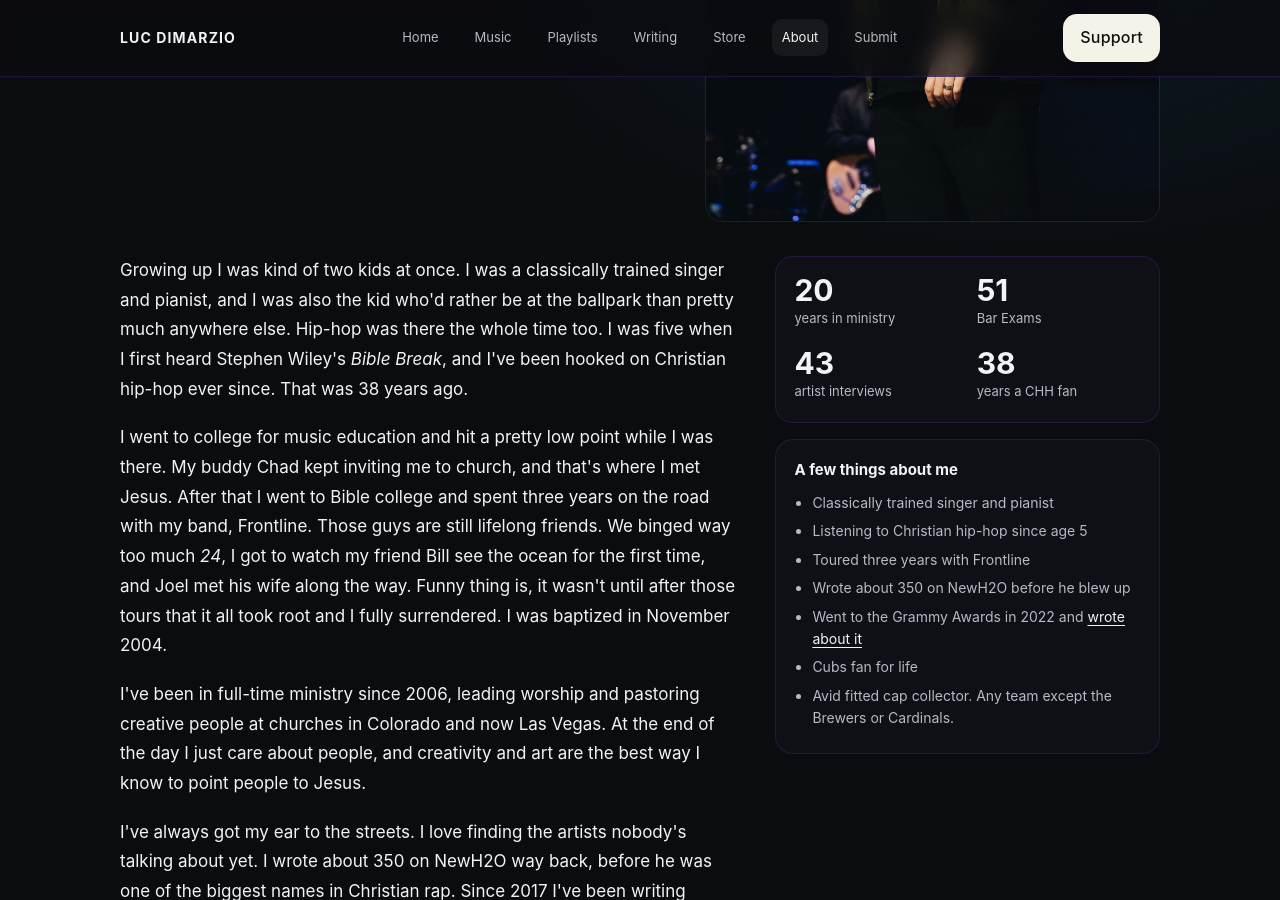
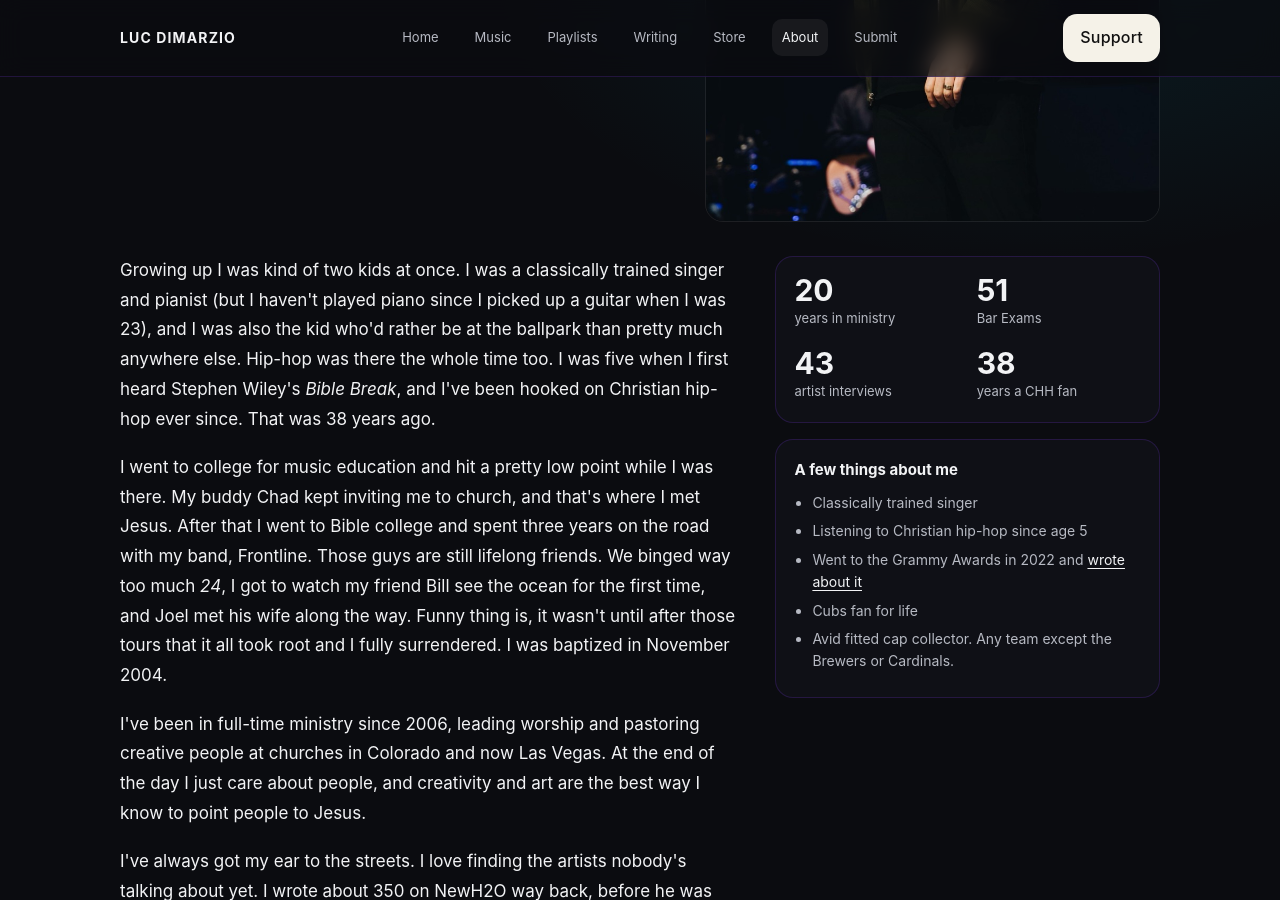
Before and after one commit to lucdimarzio/Luc-site, a Jekyll site: the page built from about/index.html, in a window 1280 px wide and 900 px high, scrolled down 493 px. Built offline with Jekyll 4.4.1, drawn with Linux system fonts in a browser that asks for light colours; a script that is not in the unit is left out.

Commit message:
About page: trim facts list, add piano/guitar note
Co-Authored-By: Claude Opus 5.5 <noreply@anthropic.com>

```diff
--- a/about/index.html
+++ b/about/index.html
@@ -20,7 +20,7 @@ description: Luc DiMarzio is a worship pastor, musician and hip-hop writer who's
 
   <section class="section about-grid">
     <div class="prose about-story">
-      <p>Growing up I was kind of two kids at once. I was a classically trained singer and pianist, and I was also the kid who'd rather be at the ballpark than pretty much anywhere else. Hip-hop was there the whole time too. I was five when I first heard Stephen Wiley's <em>Bible Break</em>, and I've been hooked on Christian hip-hop ever since. That was {{ hiphop_years }} years ago.</p>
+      <p>Growing up I was kind of two kids at once. I was a classically trained singer and pianist (but I haven't played piano since I picked up a guitar when I was 23), and I was also the kid who'd rather be at the ballpark than pretty much anywhere else. Hip-hop was there the whole time too. I was five when I first heard Stephen Wiley's <em>Bible Break</em>, and I've been hooked on Christian hip-hop ever since. That was {{ hiphop_years }} years ago.</p>
 
       <p>I went to college for music education and hit a pretty low point while I was there. My buddy Chad kept inviting me to church, and that's where I met Jesus. After that I went to Bible college and spent three years on the road with my band, Frontline. Those guys are still lifelong friends. We binged way too much <em>24</em>, I got to watch my friend Bill see the ocean for the first time, and Joel met his wife along the way. Funny thing is, it wasn't until after those tours that it all took root and I fully surrendered. I was baptized in November 2004.</p>
 
@@ -44,10 +44,8 @@ description: Luc DiMarzio is a worship pastor, musician and hip-hop writer who's
       <div class="card">
         <h3>A few things about me</h3>
         <ul class="facts">
-          <li>Classically trained singer and pianist</li>
+          <li>Classically trained singer</li>
           <li>Listening to Christian hip-hop since age 5</li>
-          <li>Toured three years with Frontline</li>
-          <li>Wrote about 350 on NewH2O before he blew up</li>
           <li>Went to the Grammy Awards in 2022 and <a href="https://rapzilla.com/2022-04-christian-artist-grammy-awards/" target="_blank" rel="noopener noreferrer">wrote about it</a></li>
           <li>Cubs fan for life</li>
           <li>Avid fitted cap collector. Any team except the Brewers or Cardinals.</li>
```
